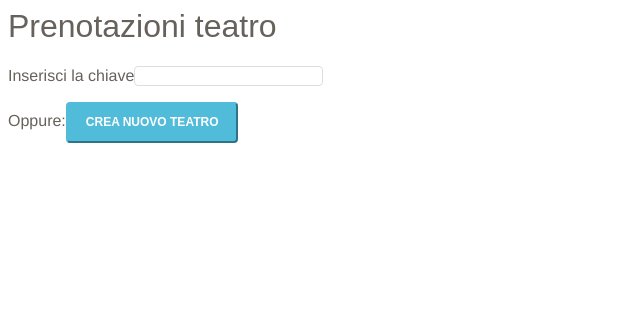
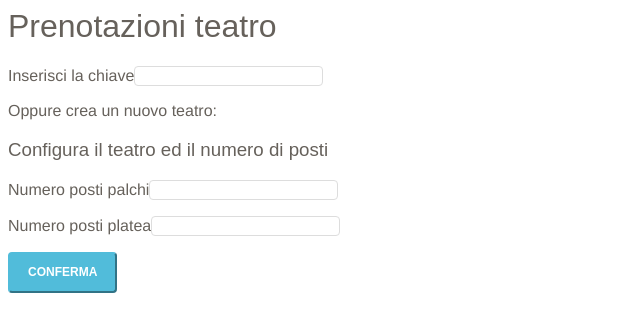
Before and after one commit to Bakko000/SSW_Project, an Angular app: page / in a window 1280 px wide. Shown: the top 332 px of the page, without its empty margins (0-640 px from the left). Built offline with nearby package versions, Linux system fonts and the light colour scheme.

Commit message:
6 files modified

```diff
--- a/src/app/app.component.html
+++ b/src/app/app.component.html
@@ -3,7 +3,8 @@
 <p><label for="chiave">Inserisci la chiave</label>
 <input class="form-control" #chiave (keyup.enter)="Login(chiave.value);chiave.value=''" />
 </p>
-<p> Oppure:<button class="btn btn-lg btn-info btn-block" (click)="nuovoteatro.newTheatre()">Crea nuovo teatro</button></p>
+<p> Oppure crea un nuovo teatro:</p>
 </div>
-<nuovoteatro-root [clicked]="clicked" [newtheatre]="newtheatre" #nuovoteatro></nuovoteatro-root>
+<p id="notifica"></p>
+<nuovoteatro-root [chiave]="chiave"></nuovoteatro-root>
 <app-nominativo [chiave]="chiave"></app-nominativo>
--- a/src/app/app.component.ts
+++ b/src/app/app.component.ts
@@ -26,8 +26,6 @@ export class Teatro {
   styleUrls: ['./app.component.css'],
 })
 export class AppComponent {
-  @Input() newtheatre: boolean;
-  clicked: boolean = false; // Variabile che controlla il click per l'aggiunta del teatro
   chiave: string = ''; // Variabile iniziale vuota che controlla l'esistenza di una chiave di accesso o meno, condivisa fra tutti i moduli
 
   constructor(private db: DbService) {}
@@ -37,7 +35,6 @@ export class AppComponent {
     this.db.getTheatre(key).subscribe({
       next: (content: any) => {
           this.chiave = key; // Il teatro esiste, accedi e aggiorna la chiave
-          this.newtheatre = false; // E' necessario stabilire che non stiamo creando un nuovo teatro
       },
       error: (err) => {
         console.error(err.error);
--- a/src/app/nominativo/nominativo.component.ts
+++ b/src/app/nominativo/nominativo.component.ts
@@ -10,7 +10,6 @@ import { Teatro } from '../app.component';
 export class NominativoComponent implements OnInit {
   @Input() chiave: string;
   @Input() bookerid: string = '';
-  @Input() newtheatre: boolean;
   @Input() prenota: boolean;
   dimensioni: any[] = [];
   npostiplatea: number = 10;
--- a/src/app/nuovoteatro/nuovoteatro.component.html
+++ b/src/app/nuovoteatro/nuovoteatro.component.html
@@ -1,4 +1,4 @@
-<div *ngIf="clicked && newtheatre">
+<div *ngIf="chiave==''">
 <h3>Configura il teatro ed il numero di posti</h3>
 <form>
   <p><label for="postipalchi">Numero posti palchi</label><input class="form-control" [(ngModel)]="postipalchi" name="postipalchi"></p>
@@ -6,4 +6,4 @@
   <button class="btn btn-lg btn-info btn-block" (click)="CreateTheatre()">Conferma</button>
 </form>
 </div>
-<p id="nuovocreato" *ngIf="newtheatre && !clicked">Creato un nuovo teatro con {{postipalchi}} posti per i palchi e di {{postiplatea}} posti per la platea. Il teatro è ora accessibile con la seguente chiave: {{chiave}}</p>
+<!--<p id="nuovocreato" *ngIf="newtheatre && !clicked">Creato un nuovo teatro con {{postipalchi}} posti per i palchi e di {{postiplatea}} posti per la platea. Il teatro è ora accessibile con la seguente chiave: {{chiave}}</p>-->
--- a/src/app/nuovoteatro/nuovoteatro.component.ts
+++ b/src/app/nuovoteatro/nuovoteatro.component.ts
@@ -8,15 +8,11 @@ import { Teatro } from '../app.component';
   styleUrls: ['../app.component.css'],
 })
 export class NuovoTeatroComponent implements OnInit {
-  @Input() clicked: boolean;
   @Input() chiave: string;
-  @Input() newtheatre: boolean = false;
 
   constructor(private db: DbService) {}
 
   public newTheatre() {
-    this.clicked = true;   // Fai apparire il form
-    this.newtheatre = true;  // Comunica che si sta creando un nuovo teatro
     const output = <HTMLElement>document.getElementById('output');
    this.db.newKey().subscribe({
       next: (content: any) => {
@@ -33,7 +29,6 @@ export class NuovoTeatroComponent implements OnInit {
   dimensioni: any[] = [];
 
   public CreateTheatre() {
-    this.clicked = false;  // Fai sparire il form
     this.dimensioni[0] = this.postiplatea;
     this.dimensioni[1] = this.postipalchi;
     var NuovoTeatro = new Teatro([],[], parseInt(this.postiplatea), 7,  parseInt(this.postipalchi), 4);
--- a/src/app/prenotazione/prenotazione.component.html
+++ b/src/app/prenotazione/prenotazione.component.html
@@ -11,5 +11,4 @@
 </div>
 {{Prenotare()}}
 </div>
-<p id="notifica"></p>
 <app-nominativo *ngIf="prenota" [bookerid]="bookerid" [chiave]="chiave"></app-nominativo>
```
